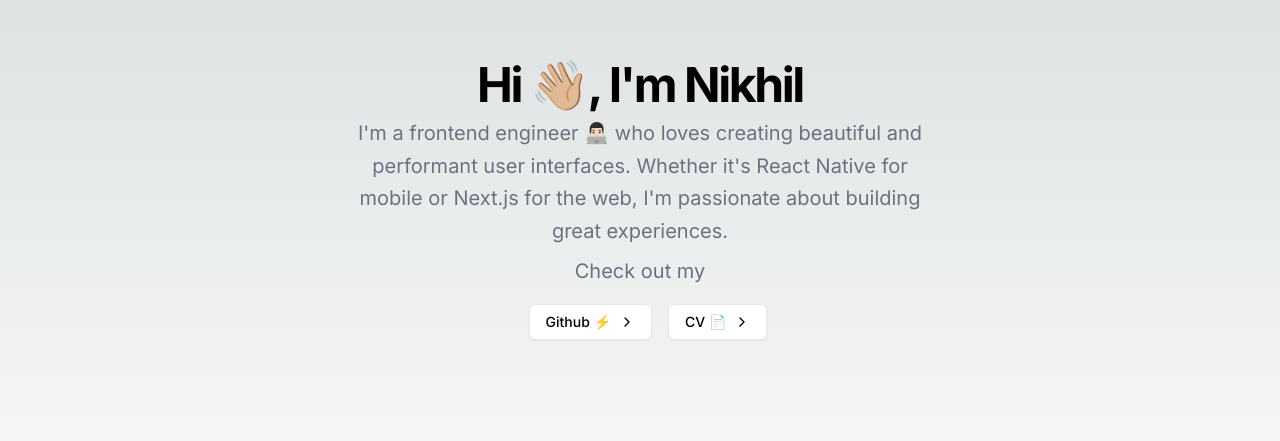
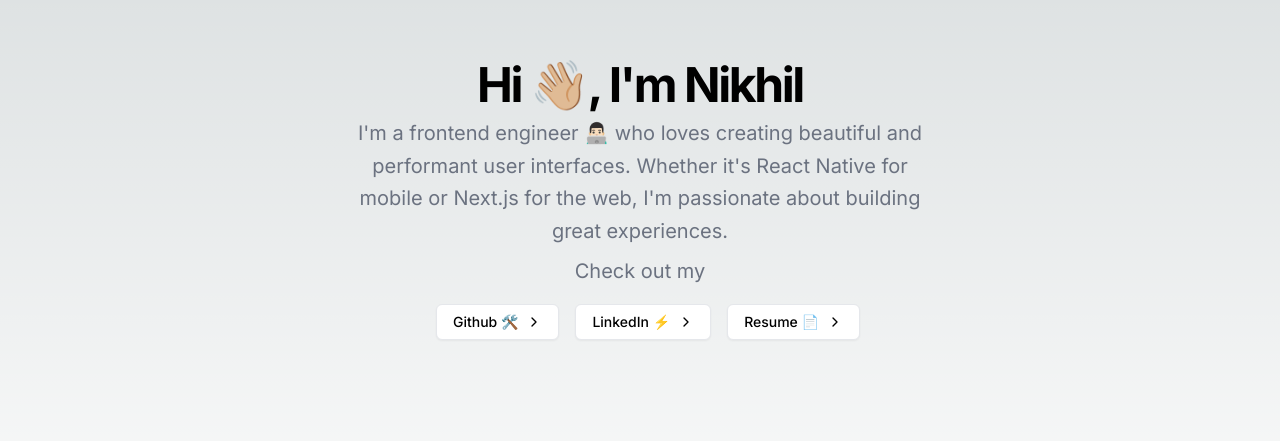
Before and after one commit to saxenanickk/saxenanickk.github.io, a Next.js app: page / in a window 1280 px wide. Shown: the part 163-604 px from the top of the page. Built offline with nearby package versions, Linux system fonts and the light colour scheme.

Commit message:
Urls changed for items

```diff
--- a/src/components/landing-page.tsx
+++ b/src/components/landing-page.tsx
@@ -44,14 +44,21 @@ export function Landing() {
                   className="inline-flex h-9 items-center justify-start rounded-md border border-gray-200 bg-white px-4 text-sm font-medium shadow-sm dark:bg-gray-950 dark:hover:bg-gray-800 dark:hover:text-gray-50 dark:focus-visible:ring-gray-300 dark:border-gray-800"
                   href="https://github.com/saxenanickk"
                 >
-                  Github ⚡️
+                  Github 🛠️
                   <ChevronRightIcon className="w-4 h-4 ml-2 inline-block" />
                 </Link>
                 <Link
                   className="inline-flex h-9 items-center justify-start rounded-md border border-gray-200 bg-white px-4 text-sm font-medium shadow-sm dark:bg-gray-950 dark:hover:bg-gray-800 dark:hover:text-gray-50 dark:focus-visible:ring-gray-300 dark:border-gray-800"
-                  href="https://cv.nikhilsaxena.me/"
+                  href="https://linkedin.com/in/saxenanickk"
                 >
-                  CV 📄
+                  LinkedIn ⚡️
+                  <ChevronRightIcon className="w-4 h-4 ml-2 inline-block" />
+                </Link>
+                <Link
+                  className="inline-flex h-9 items-center justify-start rounded-md border border-gray-200 bg-white px-4 text-sm font-medium shadow-sm dark:bg-gray-950 dark:hover:bg-gray-800 dark:hover:text-gray-50 dark:focus-visible:ring-gray-300 dark:border-gray-800"
+                  href="https://resume.nikhilsaxena.me/"
+                >
+                  Resume 📄
                   <ChevronRightIcon className="w-4 h-4 ml-2 inline-block" />
                 </Link>
               </div>
```
